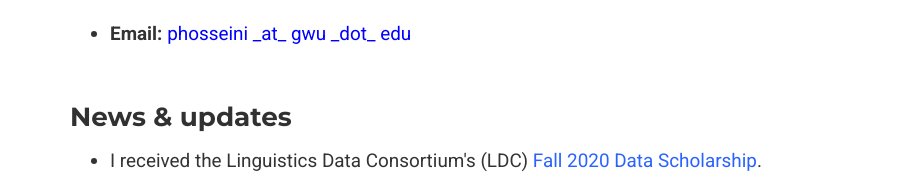
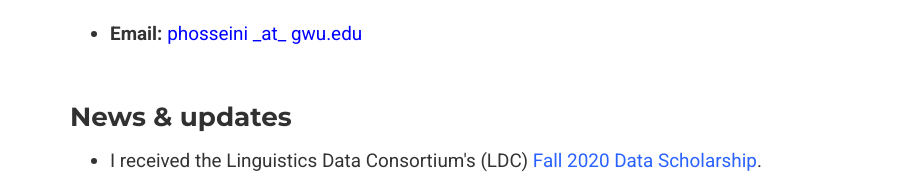
Before and after one commit to phosseini/phosseini-archive.github.io, a plain HTML site: page index.html in a window 1280 px wide. Shown: the part 616-797 px from the top of the page, 370-1280 px from the left. Drawn offline with nearby package versions, Linux system fonts and the light colour scheme; some icons are missing.

Commit message:
adding updates

```diff
--- a/index.html
+++ b/index.html
@@ -266,7 +266,7 @@
 
                 <div class="row">
                     <ul class="ul-interests">
-                        <li><b>Email: </b><span style="color:blue;">phosseini _at_ gwu _dot_ edu</span>
+                        <li><b>Email: </b><span style="color:blue;">phosseini _at_ gwu.edu</span>
                         </li>
                     </ul>
                 </div>
```
